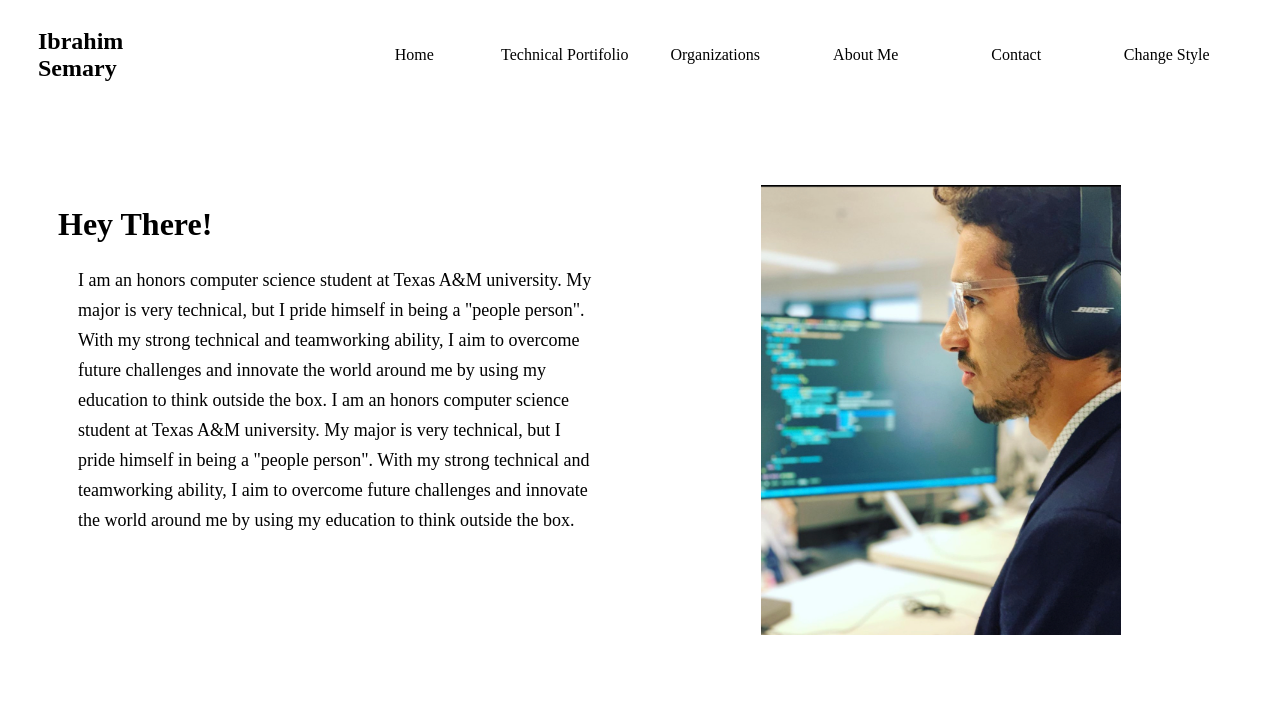
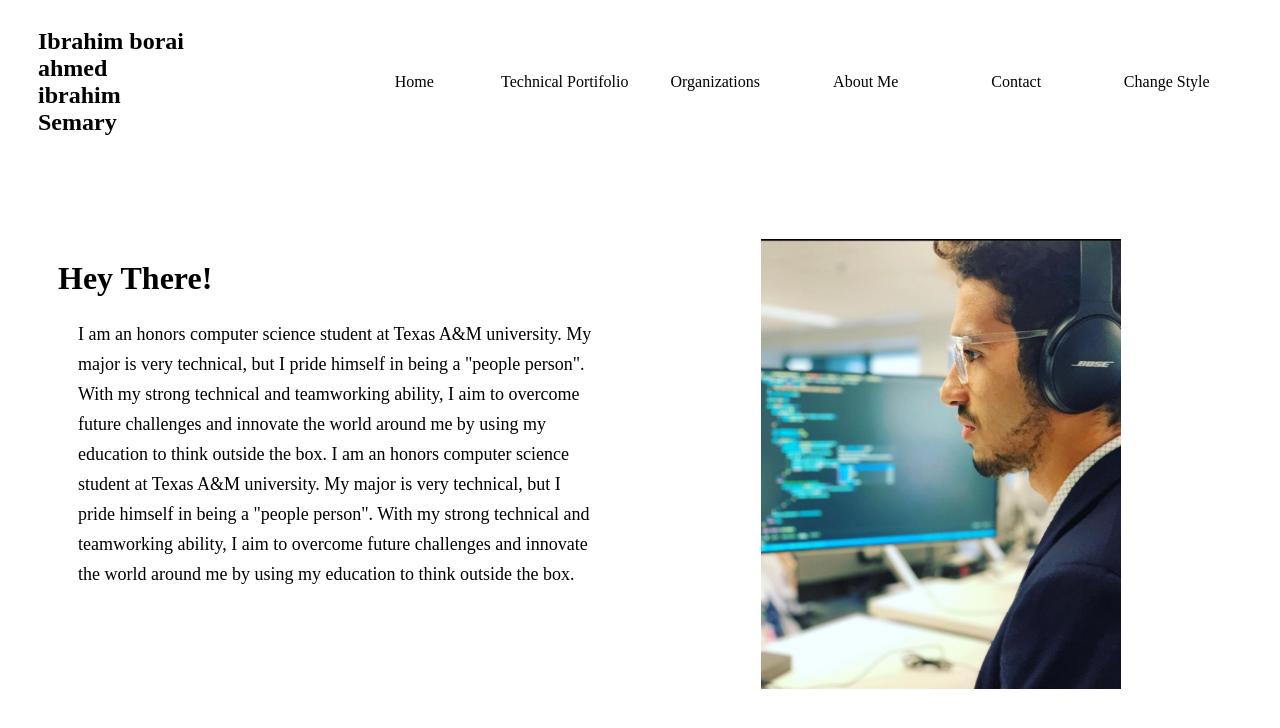
Before and after one commit to ibrahimsemary/personal-website, a plain HTML site: page index.html in a window 1280 px wide. Drawn offline with Linux system fonts and the light colour scheme.

Commit message:
some changes

```diff
--- a/index.html
+++ b/index.html
@@ -5,13 +5,13 @@
     <meta charset="UTF-8">
     <meta http-equiv="X-UA-Compatible" content="IE=edge">
     <meta name="viewport" content="width=device-width, initial-scale=1.0">
-    <title>Ibrahim Semary</title>
+    <title>Ibrahim borai ahmed ibrahim Semary</title>
     <link rel="stylesheet" href="index.css" />
 </head>
 
 <body>
     <div class="topbar">
-        <h2>Ibrahim Semary</h2>
+        <h2>Ibrahim borai ahmed ibrahim Semary</h2>
         <div></div>
         <div id="Home" class="topbar-item">Home</div>
         <div id="Professional" class="topbar-item">Technical Portifolio</div>
```
Also changed, not shown: Organizations.html (+1 -1 lines), Professional.html (+1 -1 lines).
